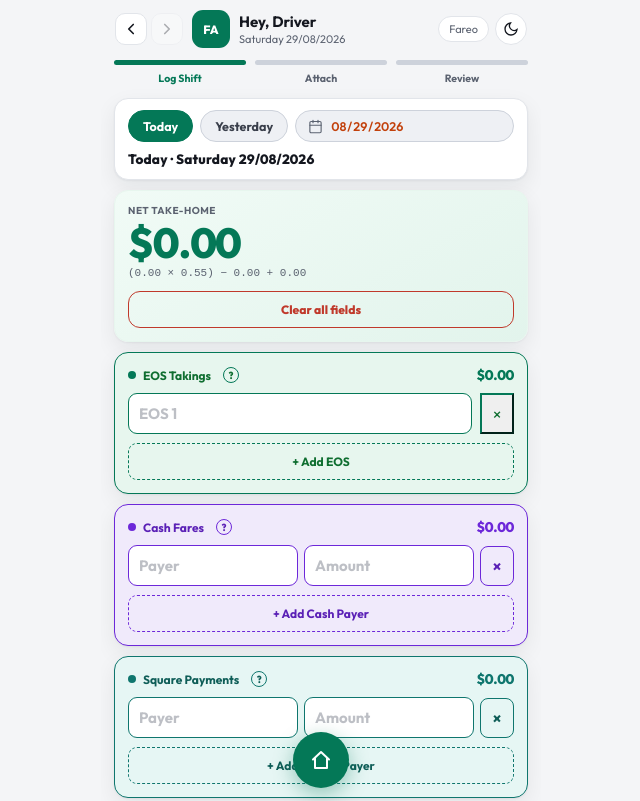
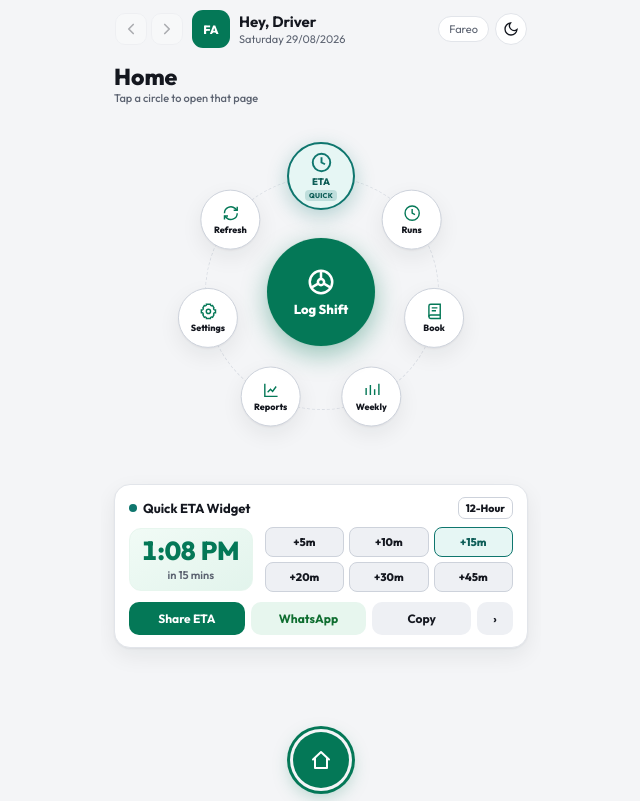
Before and after one commit to basemsde-tech/FAREOAPP, a plain HTML site: page 404.html in a window 1280 px wide. Shown: the top 801 px of the page, without its empty margins (319-959 px from the left). Drawn offline with Linux system fonts and the light colour scheme.

Commit message:
Ensure default initial landing page is Home hub and synchronize initial screen visibility
Co-authored-by: Cursor <cursoragent@cursor.com>

```diff
--- a/404.html
+++ b/404.html
@@ -680,7 +680,7 @@ a.addr-link{display:inline;font-size:12.5px}
   </div>
   <div class="body-p">
 
-  <section class="screen" data-tab="hub">
+  <section class="screen on" data-tab="hub">
     <div class="sub">Home <small>Tap a circle to open that page</small></div>
     <div class="hub">
       <div class="hub-wheel">
@@ -727,7 +727,7 @@ a.addr-link{display:inline;font-size:12.5px}
     </div>
   </section>
 
-  <section class="screen on" data-tab="shift">
+  <section class="screen" data-tab="shift">
     <div class="steps" id="steps">
       <button class="stp lit on" data-sub="1"><i></i><span>Log Shift</span></button>
       <button class="stp" data-sub="2"><i></i><span>Attach</span></button>
@@ -4325,7 +4325,7 @@ matchMedia('(prefers-color-scheme: dark)').addEventListener('change',function(){
 applyTheme();renderNames();rowInputs();render();setSub(1);renderDeadlines();updateEtaView();
 (function(){
   var h=(location.hash||'').replace(/^#/,'');
-  if(TABS.indexOf(h)<0)h='shift';
+  if(TABS.indexOf(h)<0)h='hub';
   applyTab(h);
   try{history.replaceState({tab:h,i:0},'','#'+h)}catch(_){}
 })();
```
Also changed, not shown: index.html (+3 -3 lines).
